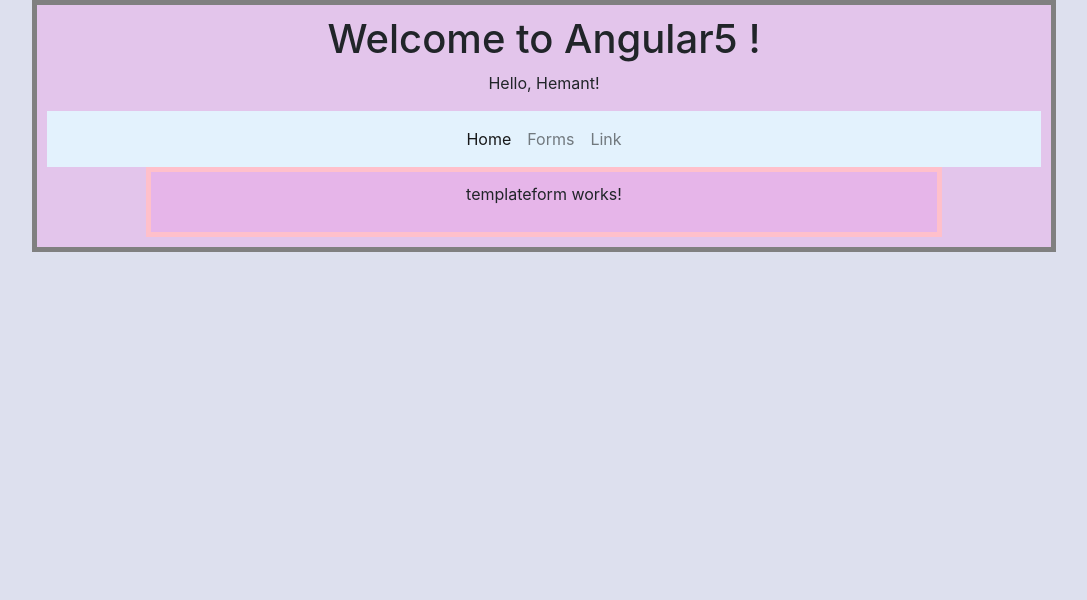
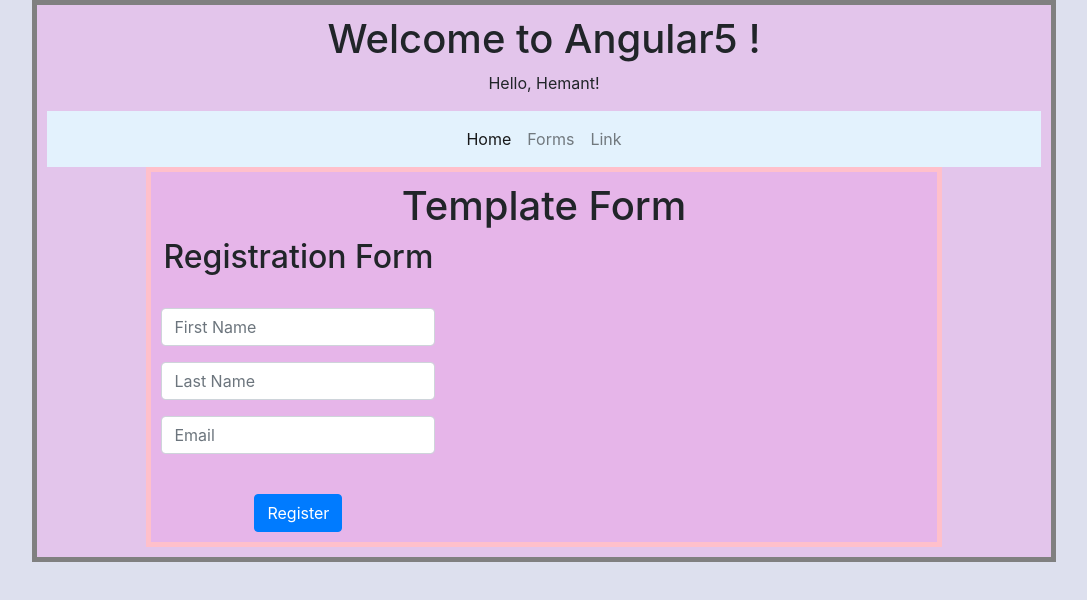
Before and after one commit to hpwani/angular5, an Angular app: page /forms/tempFrm in a window 1280 px wide. Shown: the top 600 px of the page, without its empty margins (96-1183 px from the left). Built offline with nearby package versions, Linux system fonts and the light colour scheme.

Commit message:
Added template driven form code

```diff
--- a/src/app/app.module.ts
+++ b/src/app/app.module.ts
@@ -1,5 +1,6 @@
 import { BrowserModule } from '@angular/platform-browser';
 import { NgModule } from '@angular/core';
+import { FormsModule, ReactiveFormsModule } from '@angular/forms';
 
 import { AppRoutingModule } from './app-routing.module';
 import { AppComponent } from './app.component';
@@ -18,7 +19,9 @@
   ],
   imports: [
     BrowserModule,
-    AppRoutingModule
+    AppRoutingModule,
+    FormsModule,
+    ReactiveFormsModule
   ],
   providers: [],
   bootstrap: [AppComponent]
--- a/src/app/templateform/templateform.component.html
+++ b/src/app/templateform/templateform.component.html
@@ -1,5 +1,24 @@
 <body>
-    <p>
-        templateform works!
-    </p>
+    <h1>Template Form</h1>
+    <div class="container">
+        <div class="row">
+            <div class="form-bg">
+                <form #regForm='ngForm' (ngSubmit)="Register(regForm)">
+                    <h2>Registration Form</h2><br>
+                    <div class="form-group">
+                        <input type="text" class="form-control" placeholder="First Name" name="firstname" ngModel>
+                    </div>
+                    <div class="form-group">
+                        <input type="text" class="form-control" placeholder="Last Name" name="lastname" ngModel>
+                    </div>
+                    <div class="form-group">
+                        <input type="text" class="form-control" placeholder="Email" name="email" ngModel>
+                    </div><br>
+                    <div class="align-center">
+                        <button type="submit" id="Register" class="btn btn-primary">Register</button>
+                    </div>
+                </form>
+            </div>
+        </div>
+    </div>
 </body>
--- a/src/app/templateform/templateform.component.ts
+++ b/src/app/templateform/templateform.component.ts
@@ -11,5 +11,8 @@
 
   ngOnInit() {
   }
+  Register(regForm: any) {
+    console.log(regForm);
+  }
 
 }
```
